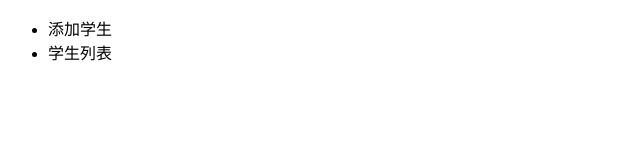
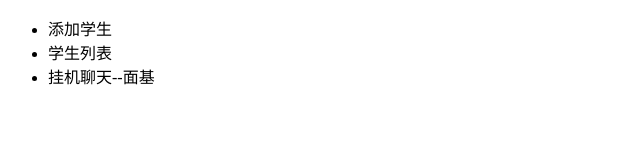
Before and after one commit to President7Max/president, a plain HTML site: page index.html in a window 1280 px wide. Shown: the whole page, without its empty margins (0-640 px from the left). Drawn offline with Linux system fonts and the light colour scheme.

Commit message:
嘿嘿嘿

```diff
--- a/index.html
+++ b/index.html
@@ -8,6 +8,7 @@
     <ul>
         <li>添加学生</li>
         <li>学生列表</li>
+        <li>挂机聊天--面基</li>
     </ul>
 </body>
 </html>
```
